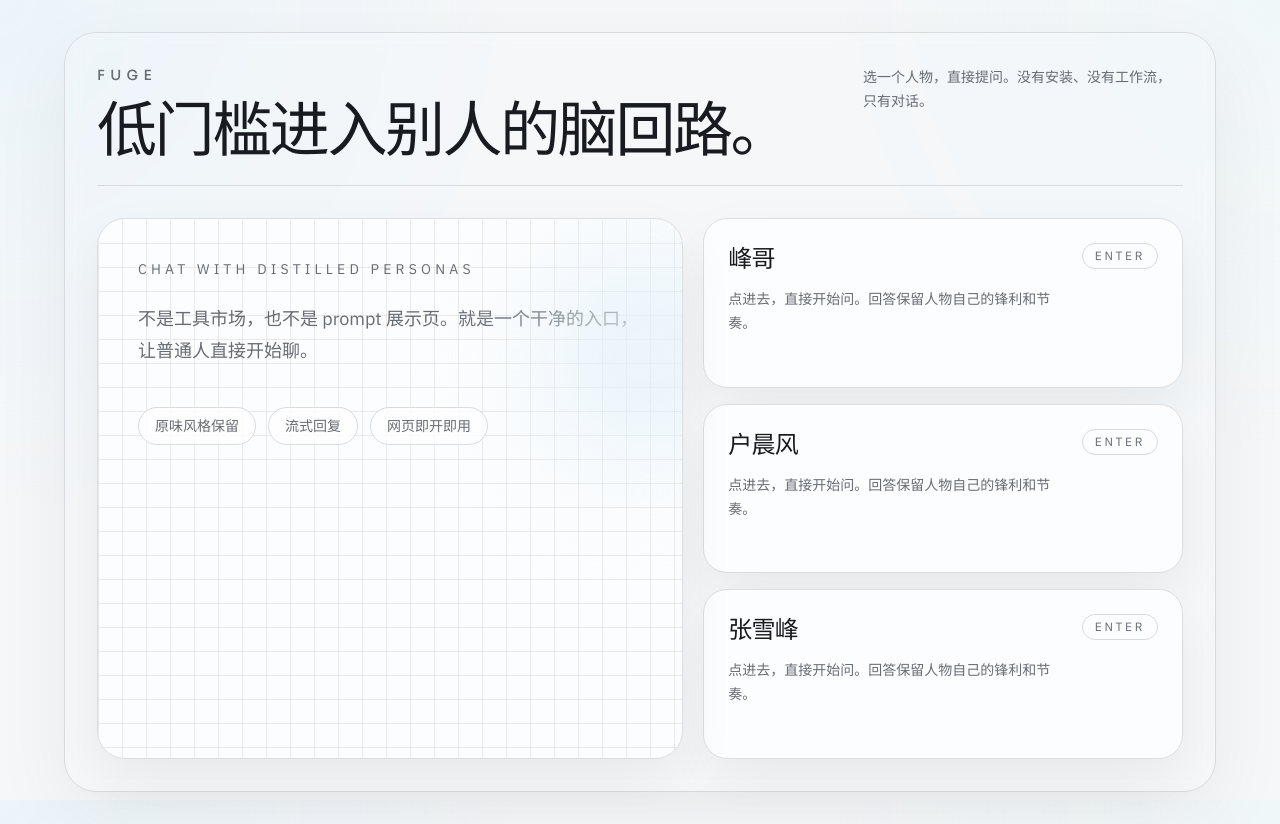
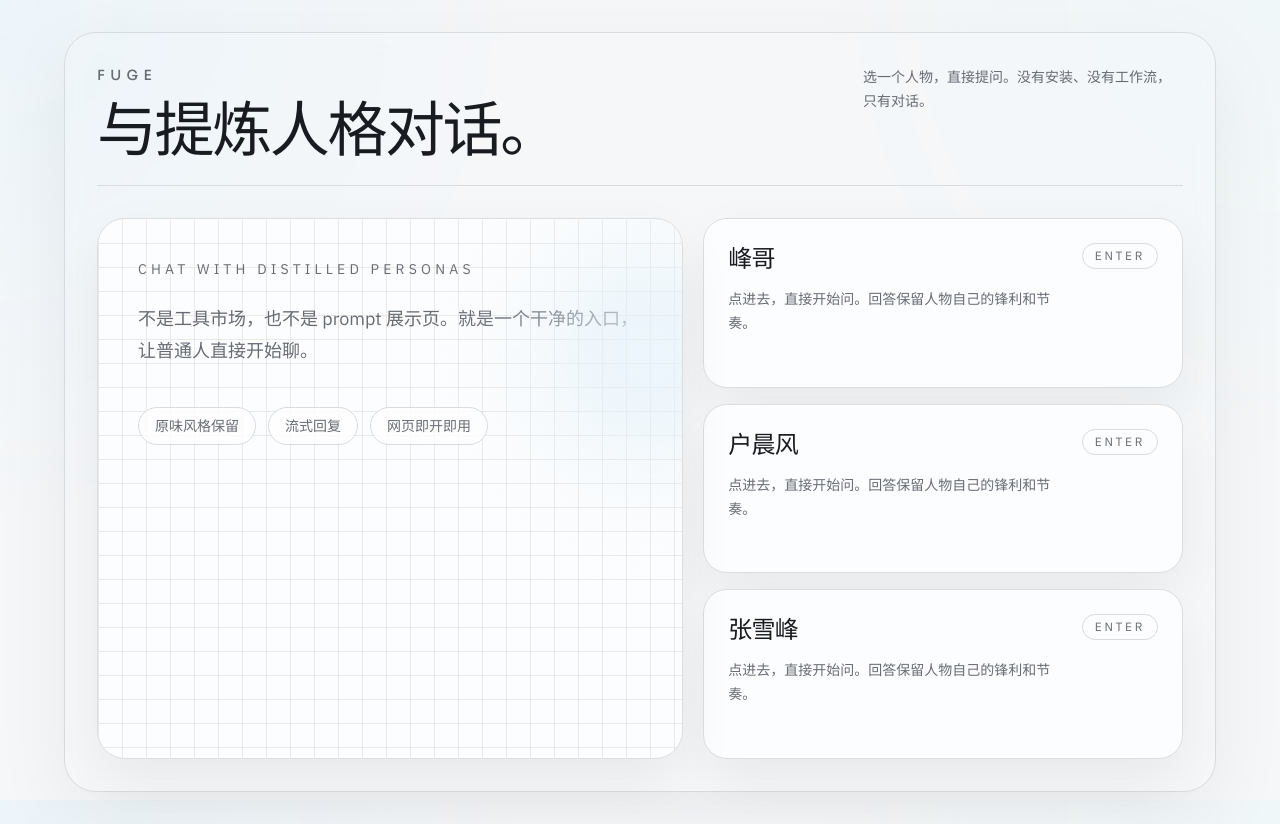
Before and after one commit to creeveliu/fuge, a Next.js app: page / in a window 1280 px wide. Built offline with nearby package versions, Linux system fonts and the light colour scheme.

Commit message:
docs: update homepage tagline to translated version

```diff
--- a/app/page.tsx
+++ b/app/page.tsx
@@ -11,7 +11,7 @@ export default function HomePage() {
               Fuge
             </p>
             <h1 className="font-display mt-4 max-w-3xl text-4xl leading-tight tracking-[-0.04em] md:text-6xl">
-              低门槛进入别人的脑回路。
+              与提炼人格对话。
             </h1>
           </div>
           <div className="hidden max-w-xs text-sm leading-6 text-[color:var(--muted)] md:block">
```
